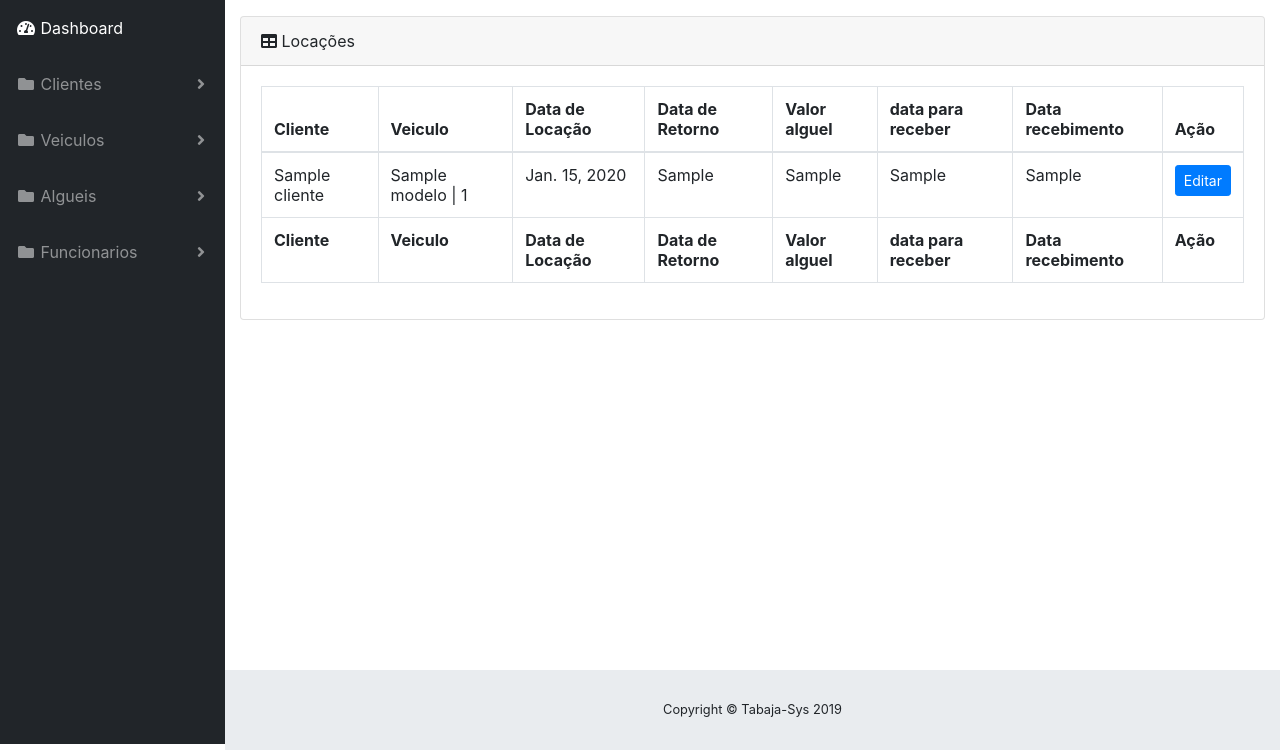
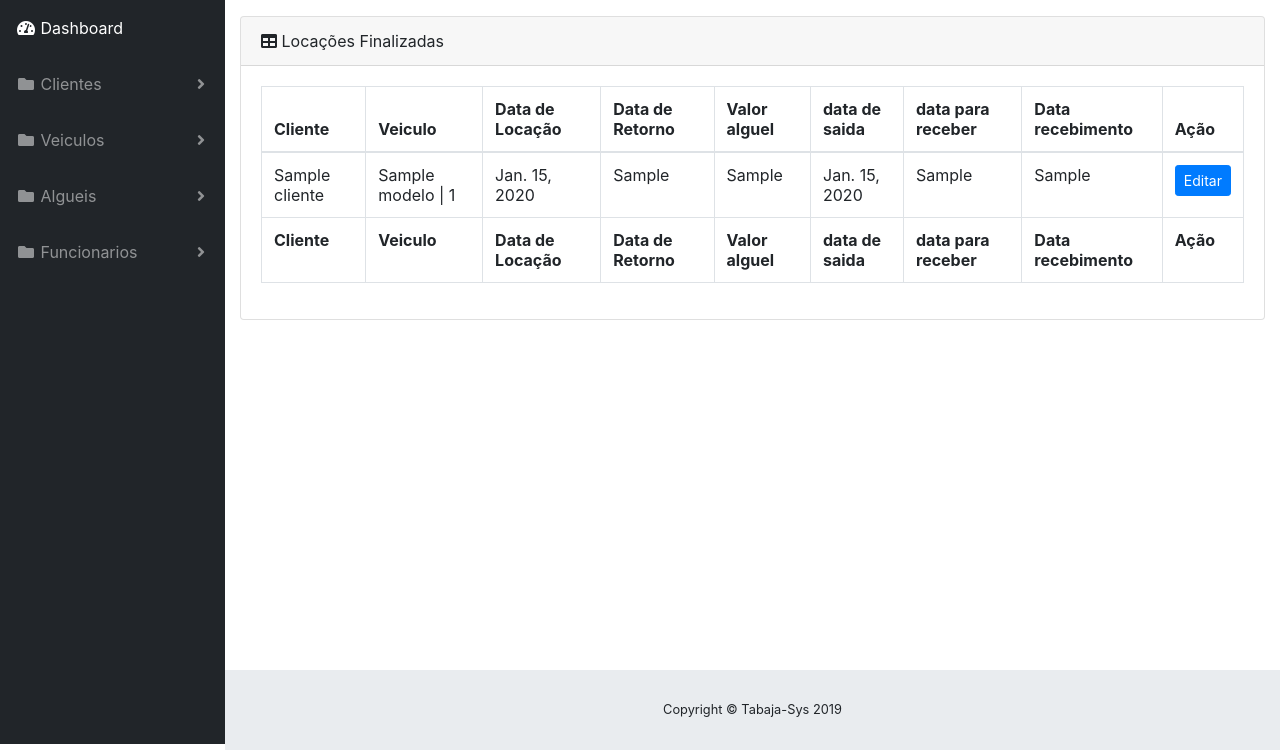
Before and after one commit to gustavolopesv3/locadoraDeVeiculos, a Django app: page /listaraluguel_finalizado in a window 1280 px wide. Shown: the part 50-800 px from the top of the page. Run offline with Django 3.2, Linux system fonts and the light colour scheme; a user stored in the database is signed in; tables that the repository leaves empty hold one stand-in row (values such as "Sample post"); some libraries are stand-ins or nearby versions.

Commit message:
locaçoes

```diff
--- a/locadora/views.py
+++ b/locadora/views.py
@@ -61,7 +61,7 @@ def receberalguel(request, id):
         carro = Veiculo.objects.get(id=int(request.POST.get('veiculo')))
         carro.status = 'DISPONIVEL'
         carro.save()
-        return redirect('listaraluguel')
+        return redirect('listaraluguel_finalizado')
     return render(request, 'receberlocacao.html', {'form': form})
 
 @login_required()
--- a/templates/locacoes_finalizadas.html
+++ b/templates/locacoes_finalizadas.html
@@ -3,7 +3,7 @@
 
         <div class="card mb-3">
           <div class="card-header">
-            <i class="fas fa-table"></i> Locações </div>
+            <i class="fas fa-table"></i> Locações Finalizadas</div>
           <div class="card-body">
             <div class="table-responsive">
               <table class="table table-bordered" id="dataTable" width="100%" cellspacing="0">
@@ -14,6 +14,7 @@
                     <th>Data de Locação</th>
                     <th>Data de Retorno</th>
                     <th>Valor alguel</th>
+                    <th>data de saida</th>
                     <th>data para receber</th>
                     <th>Data recebimento</th>
                     <th>Ação</th>
@@ -26,6 +27,7 @@
                       <th>Data de Locação</th>
                       <th>Data de Retorno</th>
                       <th>Valor alguel</th>
+                      <th>data de saida</th>
                       <th>data para receber</th>
                     <th>Data recebimento</th>
                     <th>Ação</th>
@@ -41,6 +43,7 @@
                     <td>{{ i.data_locacao }}</td>
                     <td>{{ i.data_retorno }}</td>
                     <td>{{ i.valor }}</td>
+                    <td>{{ i.data_locacao }}</td>
                     <td>{{ i.data_retorno }}</td>
                     <td>{{ i.data_recebimento }}</td>
                     <td><a class="btn btn-primary btn-sm" href="{% url 'receberalguel' i.id %}">Editar</a></td>
--- a/templates/receberlocacao.html
+++ b/templates/receberlocacao.html
@@ -4,9 +4,8 @@
 
 <form method="post" class="card-header">
   {% csrf_token %}
-    <div class="text-danger text-center col-md-6"> <h1>Receber Veiculo</h1>
+    <div class="text-danger text-center col-md-6"> <h1>Receber Veiculo </h1>
     </div>
-
     <div class="js-select2 col-md-7">
       <label>Cliente:</label>
       {{ form.cliente | addclass:'form-control'}}
```
